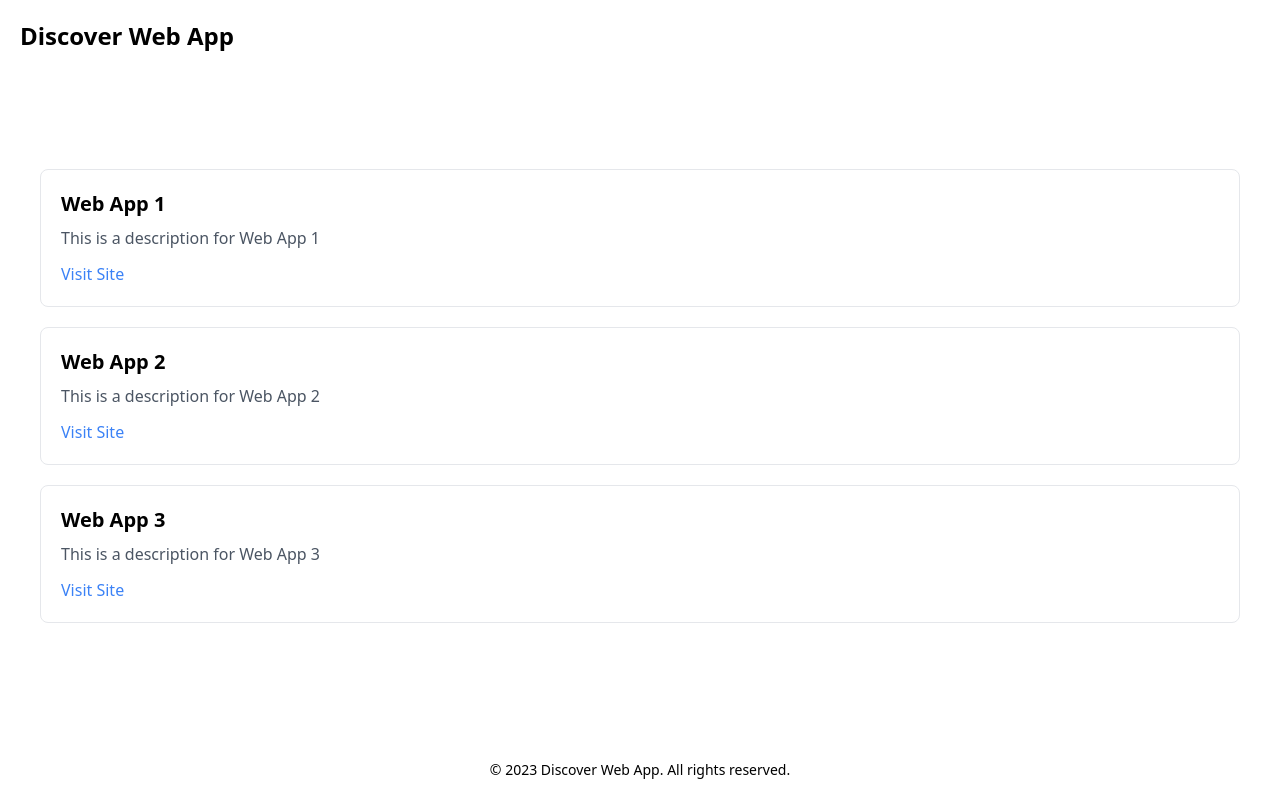
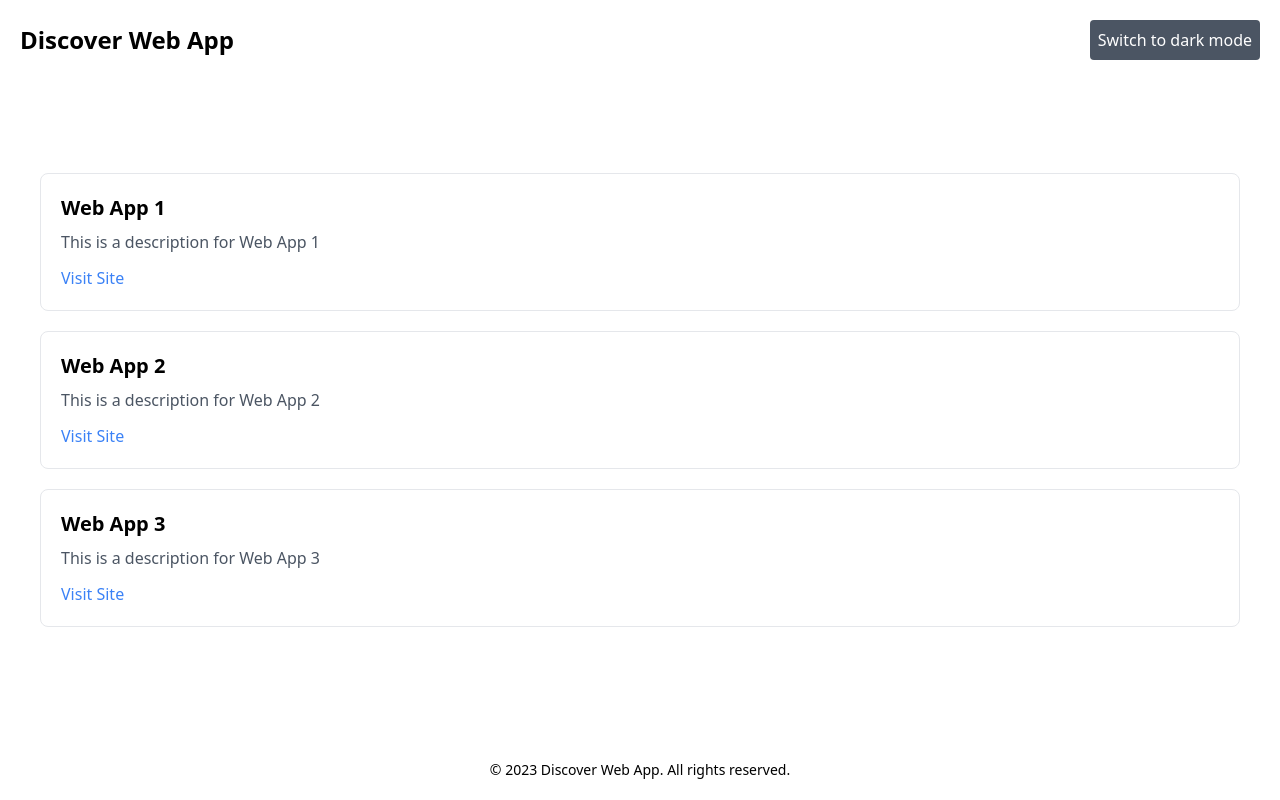
Before and after one commit to Tgmirrorbot/directory, a Next.js app: page / in a window 1280 px wide. Built offline with nearby package versions, Linux system fonts and the light colour scheme.

Commit message:
Commit from Stub AI

```diff
--- a/components/Header.tsx
+++ b/components/Header.tsx
@@ -1,9 +1,18 @@
 import React from 'react';
+import { useTheme } from 'next-themes';
 
 const Header = () => {
+  const { theme, setTheme } = useTheme();
+
   return (
-    <header className="w-full p-5 flex justify-between items-center bg-transparent">
+    <header className="w-full p-5 flex justify-between items-center bg-white dark:bg-gray-800">
       <h1 className="text-2xl font-bold">Discover Web App</h1>
+      <button
+        onClick={() => setTheme(theme === 'dark' ? 'light' : 'dark')}
+        className="p-2 rounded bg-gray-600 text-white"
+      >
+        Switch to {theme === 'dark' ? 'light' : 'dark'} mode
+      </button>
     </header>
   );
 };
--- a/pages/_app.tsx
+++ b/pages/_app.tsx
@@ -1,6 +1,11 @@
+import { ThemeProvider } from 'next-themes'
 import '@/styles/globals.css'
 import type { AppProps } from 'next/app'
 
 export default function App({ Component, pageProps }: AppProps) {
-  return <Component {...pageProps} />
+  return (
+    <ThemeProvider defaultTheme="system" attribute="class">
+      <Component {...pageProps} />
+    </ThemeProvider>
+  )
 }
--- a/tailwind.config.ts
+++ b/tailwind.config.ts
@@ -14,6 +14,7 @@ const config: Config = {
           'conic-gradient(from 180deg at 50% 50%, var(--tw-gradient-stops))',
       },
     },
+    darkMode: 'class', // add this line
   },
   plugins: [],
 }
```
Also changed, not shown: package.json (+4 -3 lines), 1 other file (tests, documents, lock files or other folders).
